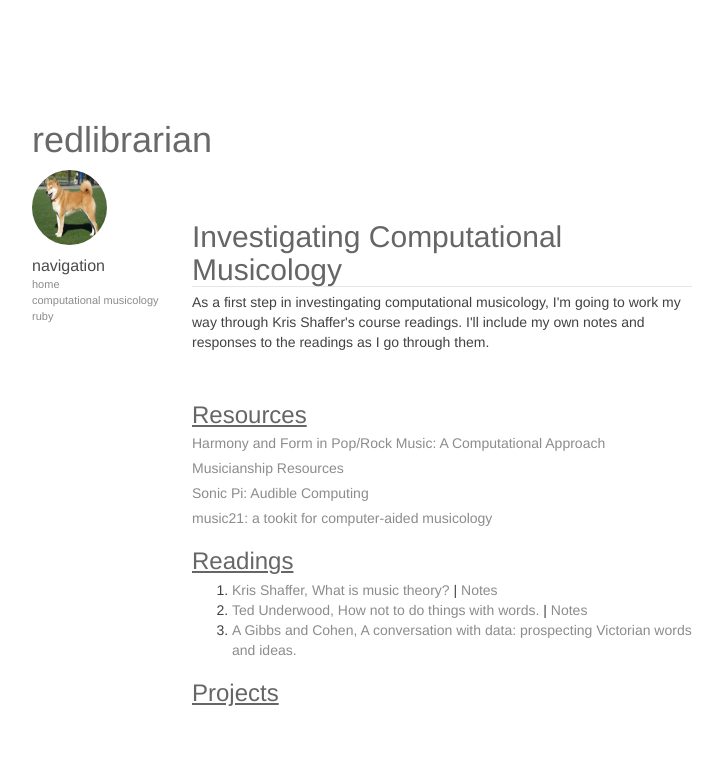
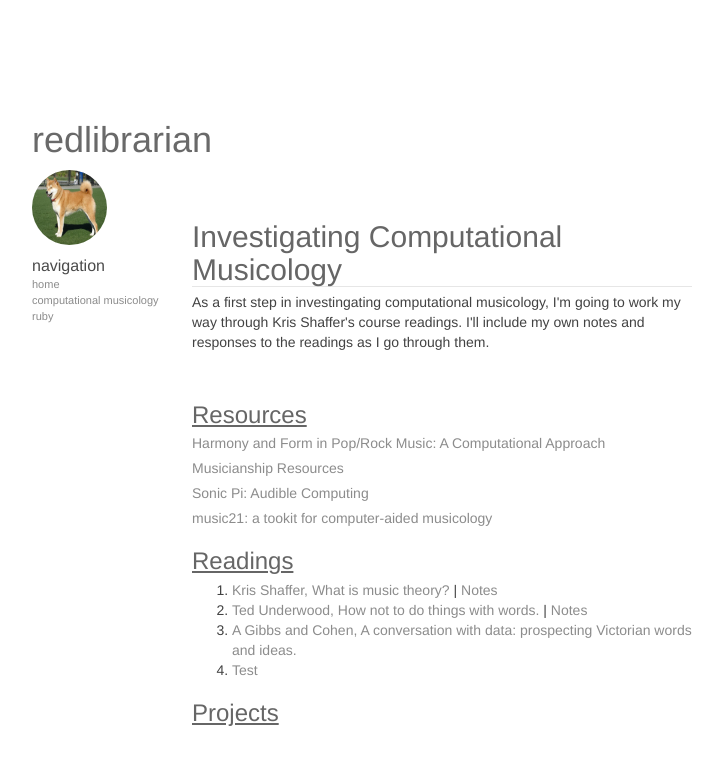
Before and after one commit to redlibrarian/redlibrarian.github.io, a Jekyll site: the page built from compmus.html, in a window 1280 px wide. Shown: the top 765 px of the page, without its empty margins (273-996 px from the left). Built offline with Jekyll 4.4.1, drawn with Linux system fonts in a browser that asks for light colours; nearby versions of some CDN libraries; library files that are not in the unit come from our copies.

Commit message:
Add link to test file.

```diff
--- a/compmus.html
+++ b/compmus.html
@@ -34,6 +34,7 @@ layout: default
         href="http://muse.jhu.edu/journals/victorian_studies/v054/54.1.gibbs.html">A
         Gibbs and Cohen, A conversation with data: prospecting Victorian
         words and ideas.</a></li>
+      <li><a href="{{ site.url }}/notes/test.md">Test</a></li>
 
   </ol>
 
```
